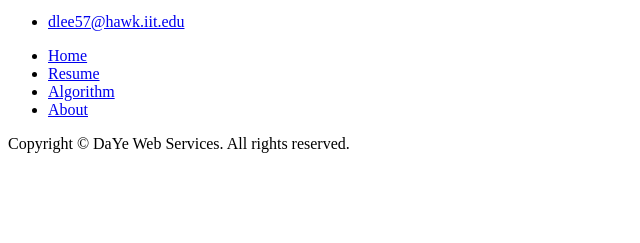
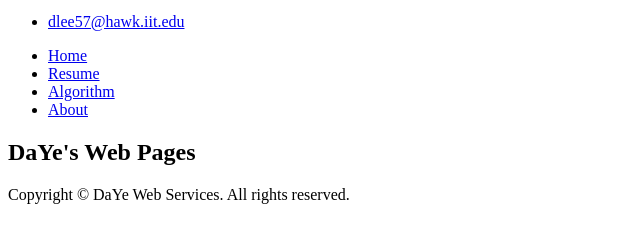
Before and after one commit to leeshafalo/daye-itmd-361-project1, a plain HTML site: page project1/index.html in a window 1280 px wide. Shown: the part 119-362 px from the top of the page, without its empty margins (0-640 px from the left). Drawn offline with Linux system fonts and the light colour scheme.

Commit message:
index.html Add <main> tag

```diff
--- a/project1/index.html
+++ b/project1/index.html
@@ -36,6 +36,9 @@
         </ul>
       </nav>
     </header>
+    <main>
+      <h2>DaYe's Web Pages</h2>
+    </main>
     <footer>
       <p>Copyright &copy; DaYe Web Services. All rights reserved.</p>
     </footer>
```
